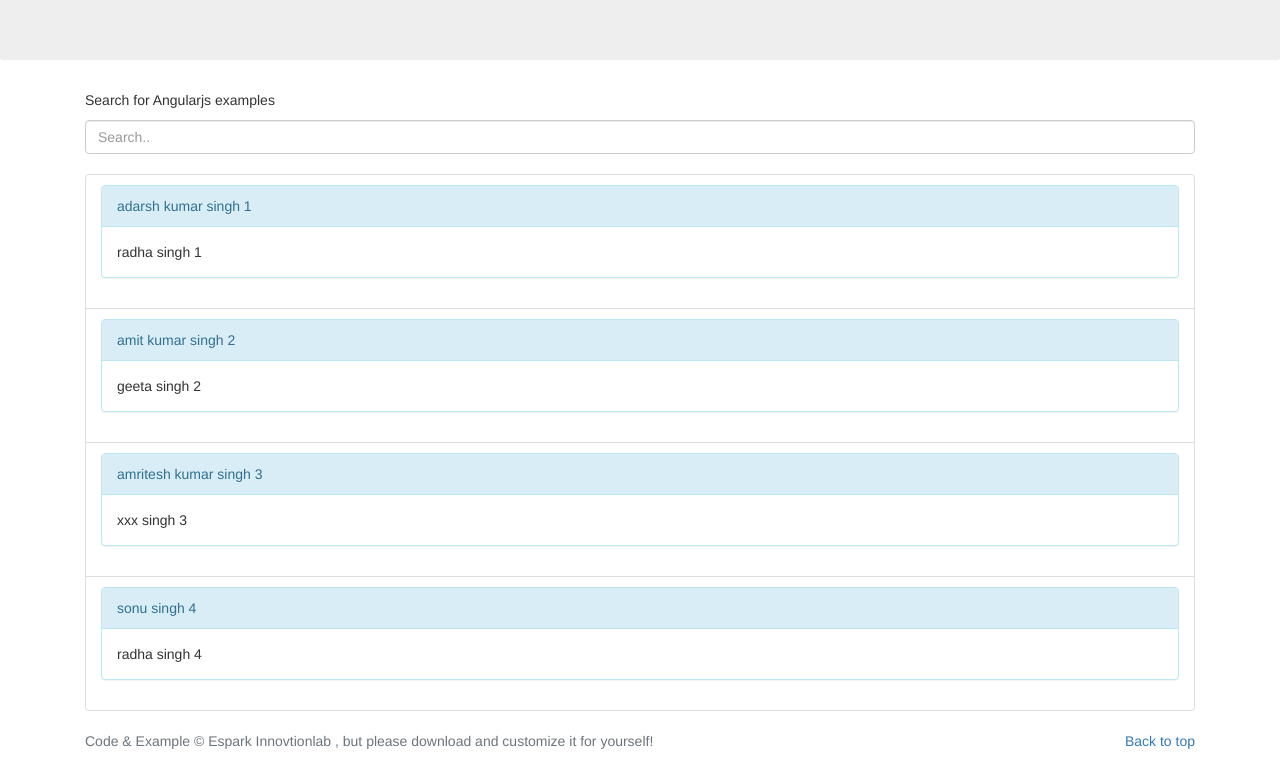
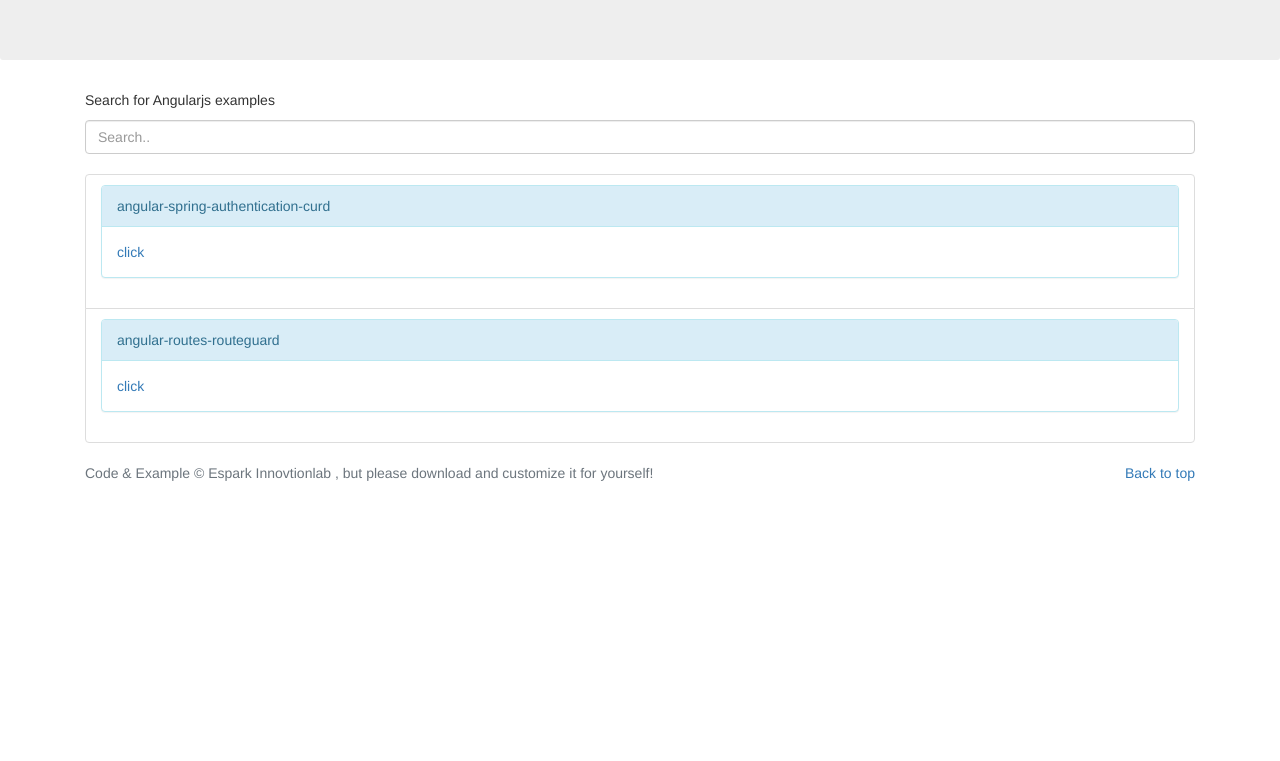
Before and after one commit to espark-adarsh/espark-adarsh.github.io, a plain HTML site: page pages/angularjs.html in a window 1280 px wide. Shown: the part 291-1052 px from the top of the page. After the commit the page ends 800 px from the top, so only its background shows below. Drawn offline with nearby package versions, Linux system fonts and the light colour scheme.

Commit message:
updating

```diff
--- a/pages/angularjs.html
+++ b/pages/angularjs.html
@@ -124,26 +124,26 @@
         <ul class="list-group" id="myList">
           <li class="list-group-item">
             <div class="panel panel-info">
-              <div class="panel-heading">adarsh kumar singh 1</div>
-              <div class="panel-body">radha singh 1</div>
+              <div class="panel-heading">
+                angular-spring-authentication-curd
+              </div>
+              <div class="panel-body">
+                <a
+                  href="https://github.com/adarshkumarsingh83/angular_js_version9/tree/master/APPLICATIONS/angular-spring-authentication-curd"
+                  >click</a
+                >
+              </div>
             </div>
           </li>
           <li class="list-group-item">
             <div class="panel panel-info">
-              <div class="panel-heading">amit kumar singh 2</div>
-              <div class="panel-body">geeta singh 2</div>
-            </div>
-          </li>
-          <li class="list-group-item">
-            <div class="panel panel-info">
-              <div class="panel-heading">amritesh kumar singh 3</div>
-              <div class="panel-body">xxx singh 3</div>
-            </div>
-          </li>
-          <li class="list-group-item">
-            <div class="panel panel-info">
-              <div class="panel-heading">sonu singh 4</div>
-              <div class="panel-body">radha singh 4</div>
+              <div class="panel-heading">angular-routes-routeguard</div>
+              <div class="panel-body">
+                <a
+                  href="https://github.com/adarshkumarsingh83/angular_js_version9/tree/master/APPLICATIONS/angular-routes-routeguard"
+                  >click</a
+                >
+              </div>
             </div>
           </li>
         </ul>
```
Also changed, not shown: pages/microservices.html (+18 -18 lines), pages/springboot.html (+16 -18 lines), images/imporgress_espark.jpg (deleted), 1 other file.
